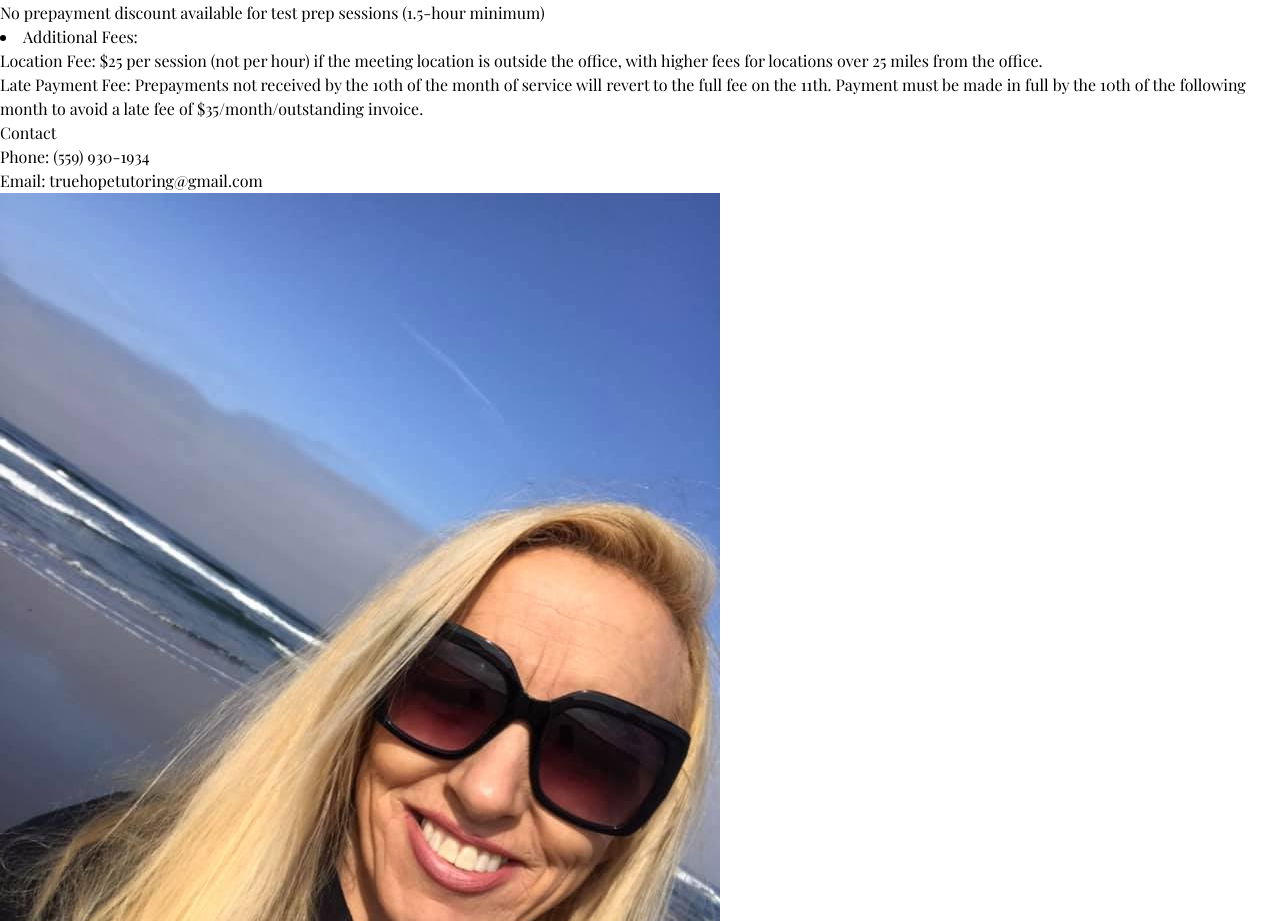
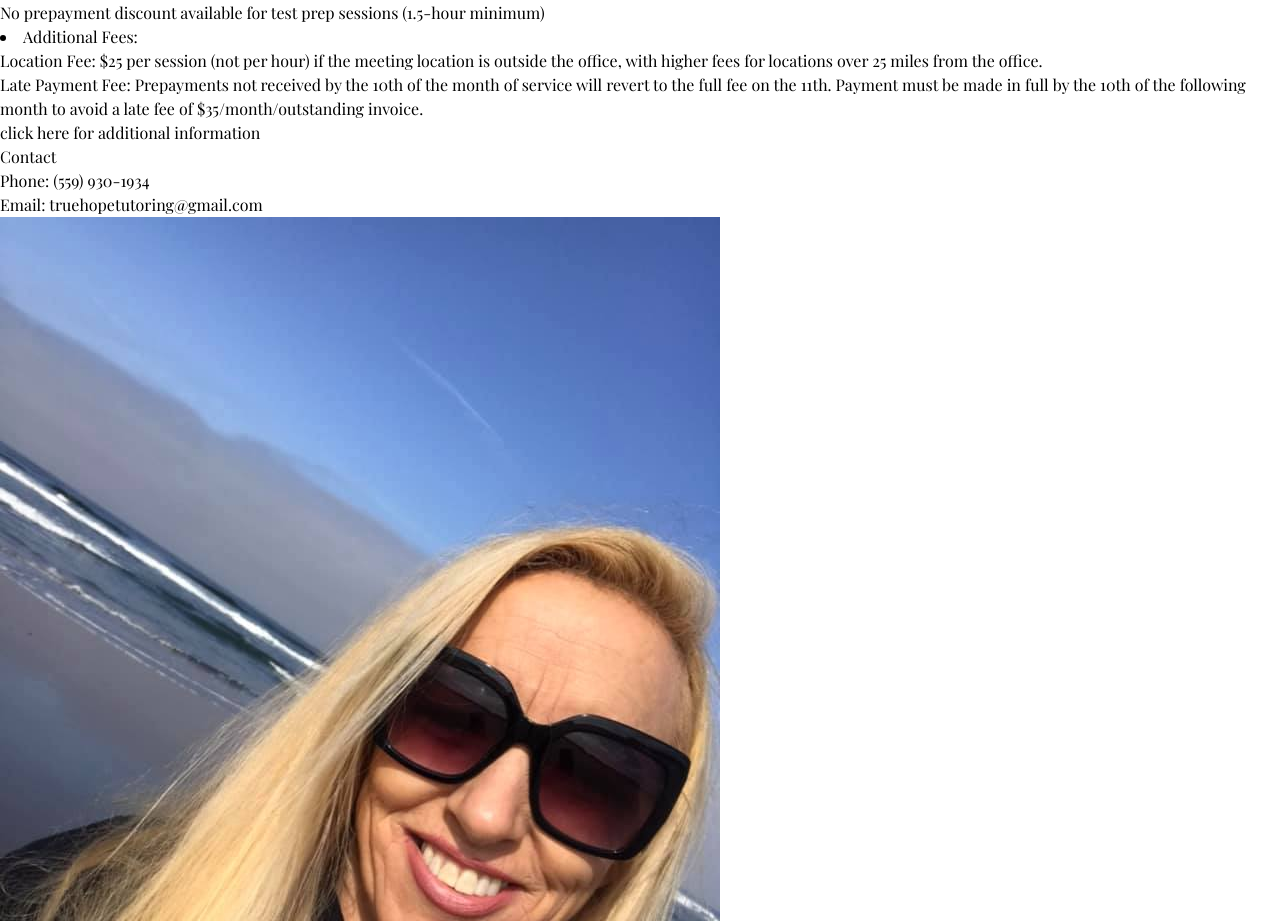
Before and after one commit to milliorn/true-hope-tutoring, a React (Vite) app: page / in a window 1280 px wide. Shown: the part 4110-5031 px from the top of the page. Built offline with nearby package versions, Linux system fonts and the light colour scheme.

Commit message:
rates anchor

```diff
--- a/src/App.tsx
+++ b/src/App.tsx
@@ -106,7 +106,7 @@ function App() {
       <nav
         className={`hidden md:block fixed top-0 h-full p-4 lg:p-6 xl:p-8 2xl:p-10 bg-gradient-to-b from-sky-800 to-sky-600`}
       >
-        <div className="flex flex-col justify-center h-full text-center text-white">
+        <div className="flex flex-col justify-center h-full text-center text-sky-50">
           {SIDEBAR_ITEMS.map((item) => (
             <a
               key={item.id}
@@ -156,7 +156,7 @@ function App() {
               </h3>
               <button
                 onClick={scrollToAbout}
-                className="inline-block px-4 py-2 mt-8 font-semibold text-white transition duration-1000 ease-in-out rounded-full shadow-md bg-sky-500 hover:bg-sky-600 lg:py-4 lg:px-8 xl:py-6 2xl:py-8 2xl:px-12 xl:px-10 sm:text-lg md:text-xl lg:text-2xl xl:text-3xl 2xl:text-4xl"
+                className="inline-block px-4 py-2 mt-8 font-semibold transition duration-1000 ease-in-out rounded-full shadow-md text-sky-50 bg-sky-500 hover:bg-sky-600 lg:py-4 lg:px-8 xl:py-6 2xl:py-8 2xl:px-12 xl:px-10 sm:text-lg md:text-xl lg:text-2xl xl:text-3xl 2xl:text-4xl"
               >
                 Learn More
               </button>
@@ -322,6 +322,15 @@ function App() {
                   ))}
                 </ul>
               </li>
+              <p className="pb-8 font-bold text-center capitalize cursor-pointer sm:text-xl md:text-2xl lg:text-3xl xl:text-4xl 2xl:text-5xl md:pb-8 lg:pb-12 xl:pb-16 2xl:pb-20 hover:text-sky-600">
+                <a
+                  target="_blank"
+                  rel="noopener noreferrer"
+                  href="https://docs.google.com/document/d/17bYBhZZgOqL9MJm0ACH-I1UU3YC4w8cn7DRAMJB5YP0/edit#heading=h.gyhdmbxflob3"
+                >
+                  click here for additional information
+                </a>
+              </p>
             </div>
           </section>
 
```
